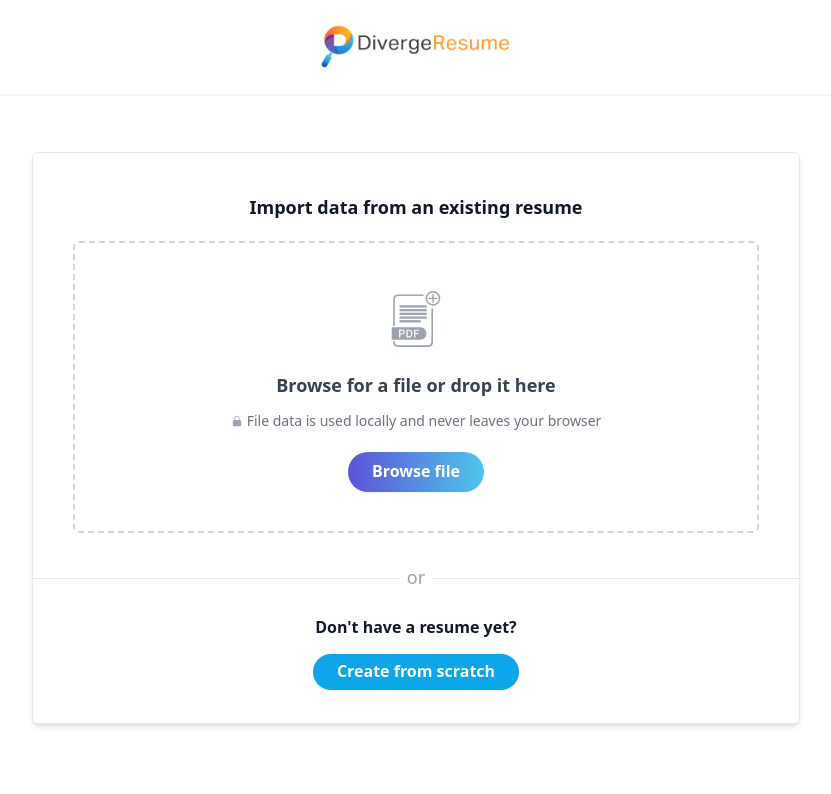
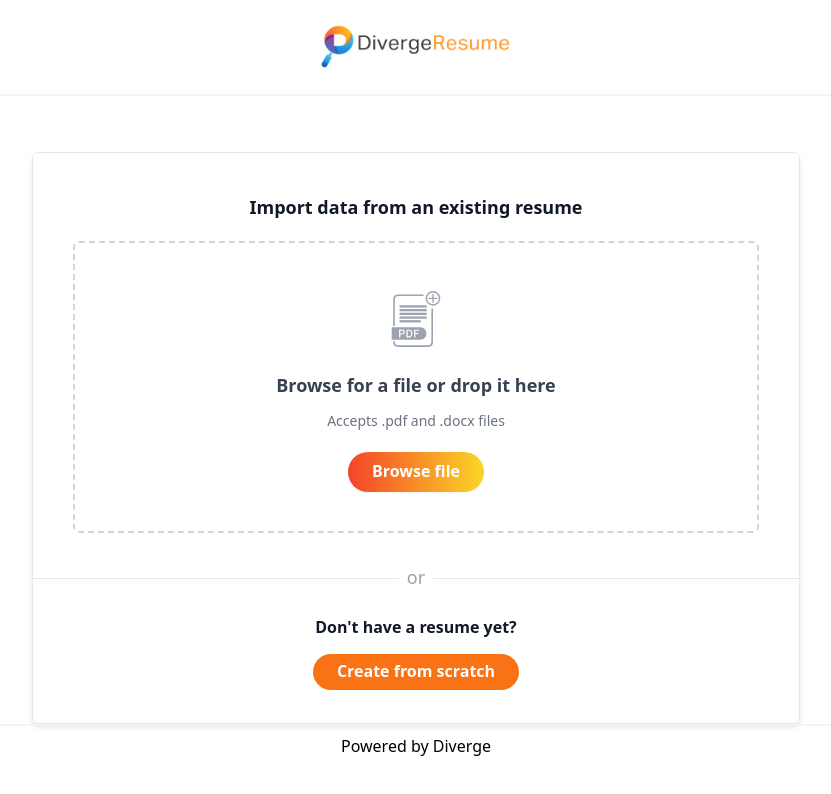
Before and after one commit to don-ibrhm/resumeEnhancer, a Next.js app: page /resume-import in a window 1280 px wide. Shown: the top 794 px of the page, without its empty margins (224-1055 px from the left). Built offline with nearby package versions, Linux system fonts and the light colour scheme.

Commit message:
graphical overhaul

```diff
--- /dev/null
+++ b/src/app/components/Footer.tsx
@@ -0,0 +1,7 @@
+"use client";
+
+export const Footer = () => {
+    return (
+        <footer className="bottom-0 h-10 py-2 border-t-2 border-gray-100 flex justify-center">Powered by Diverge</footer>
+    )
+}
--- a/src/app/components/Resume/ResumeControlBar.tsx
+++ b/src/app/components/Resume/ResumeControlBar.tsx
@@ -39,6 +39,7 @@ const ResumeControlBar = ({
         <MagnifyingGlassIcon className="h-5 w-5" aria-hidden="true" />
         <input
           type="range"
+          // className="bg-orange-500 rounded w-full h-3"
           min={0.5}
           max={1.5}
           step={0.01}
--- a/src/app/components/ResumeDropzone.tsx
+++ b/src/app/components/ResumeDropzone.tsx
@@ -148,9 +148,8 @@ export const ResumeDropzone = ({
             >
               Browse for a file or drop it here
             </p>
-            <p className="flex text-sm text-gray-500">
-              <LockClosedIcon className="mr-1 mt-1 h-3 w-3 text-gray-400" />
-              File data is used locally and never leaves your browser
+            <p className="flex text-sm text-gray-500 justify-center">
+              Accepts .pdf and .docx files
             </p>
           </>
         ) : (
--- a/src/app/components/ResumeForm/Form/InputGroup.tsx
+++ b/src/app/components/ResumeForm/Form/InputGroup.tsx
@@ -45,7 +45,7 @@ export const INPUT_CLASS_NAME =
   "mt-1 px-3 py-2 block w-full rounded-md border border-gray-300 text-gray-900 shadow-sm outline-none font-normal text-base";
 
 export const EDIT_BUTTON_CLASS_NAME =
-  "bg-blue-500 hover:bg-blue-400 rounded-full text-white px-4 py-2 bottom-4 right-4 col-span-6 h-12"
+  "bg-orange-500 hover:bg-orange-400 rounded-full text-white px-4 py-2 bottom-4 right-4 col-span-6 h-12"
 
 export const Button = <K extends string>({children, className, onClick, value}: ButtonProps<K>) => {
   const [isLoading, setIsLoading] = useState(false)
--- a/src/app/components/TopNavBar.tsx
+++ b/src/app/components/TopNavBar.tsx
@@ -13,8 +13,8 @@ export const TopNavBar = () => {
     <header
       aria-label="Site Header"
       className={cx(
-        "flex h-12 md:h-24 items-center border-b-2 border-gray-100 px-3 lg:px-12",
-        isHomePage && "bg-dot"
+        "flex h-16 md:h-24 items-center border-b-2 border-gray-100 px-3 lg:px-12",
+        // isHomePage && "bg-dot"
       )}
     >
       <div className="flex h-10 w-full items-center justify-center">
@@ -23,7 +23,7 @@ export const TopNavBar = () => {
           <Image
             src={logoSrc}
             alt="DivergeResEnhance Logo"
-            className="h-9 w-36 md:h-12 md:w-48"
+            className="h-10 w-40 md:h-12 md:w-48"
             priority
           />
         </Link>
--- a/src/app/globals.css
+++ b/src/app/globals.css
@@ -25,8 +25,8 @@
 }
 
 :root {
-  --theme-purple: #5d52d9;
-  --theme-blue: #4fc5eb;
+  --theme-purple: #f4442a;
+  --theme-blue: #fbd627;
   /* Keep the below variable names in sync with CSS_VARIABLES in globals-css.ts */
   --top-nav-bar-height: 3.5rem;
   --resume-control-bar-height: 3rem;
--- a/src/app/home/Hero.tsx
+++ b/src/app/home/Hero.tsx
@@ -13,12 +13,12 @@ export const Hero = () => {
           resume easily
         </h1>
         <p className="mt-3 text-lg lg:mt-5 lg:text-xl">
-          With this free, open-source, and powerful resume builder
+          The Ultimate CV Enhancer at your fingertip!
         </p>
         <Link href="/resume-import" className="btn-primary mt-6 lg:mt-14">
           Create Resume <span aria-hidden="true">→</span>
         </Link>
-        <p className="ml-6 mt-3 text-sm text-gray-600">No sign up required</p>
+        <p className="mt-3 ml-0 md:ml-7 text-sm text-gray-600">No sign up required</p>
       </div>
       <FlexboxSpacer maxWidth={100} minWidth={50} className="hidden lg:block" />
       <div className="mt-6 flex justify-center lg:mt-4 lg:block lg:grow">
--- a/src/app/home/Steps.tsx
+++ b/src/app/home/Steps.tsx
@@ -1,13 +1,13 @@
 const STEPS = [
-  { title: "Add a resume pdf", text: "or create from scratch," },
-  { title: "Enhance your resume", text: "preview and make edits," },
-  { title: "Download as pdf", text: "and apply with confidence." },
+  { title: "Upload your Resume", text: "or create one from scratch." },
+  { title: "Optimize your CV with AI", text: "then preview and fine-tune changes." },
+  { title: "Export as pdf", text: "and apply with confidence." },
 ];
 
 export const Steps = () => {
   return (
-    <section className="mx-auto mt-8 rounded-2xl bg-sky-50 bg-dot px-8 pb-12 pt-10 lg:mt-2">
-      <h1 className="text-center text-3xl font-bold">3 Simple Steps</h1>
+    <section className="mx-auto mt-8 rounded-2xl bg-orange-50 bg-dot px-8 pb-12 pt-10 lg:mt-2">
+      <h1 className="text-center text-3xl font-bold">Transform your Resume with AI in <span className="text-primary">THREE</span> simple steps</h1>
       <div className="mt-8 flex justify-center">
         <dl className="flex flex-col gap-y-10 lg:flex-row lg:justify-center lg:gap-x-20">
           {STEPS.map(({ title, text }, idx) => (
--- a/src/app/layout.tsx
+++ b/src/app/layout.tsx
@@ -1,6 +1,7 @@
 import "globals.css";
 import { TopNavBar } from "components/TopNavBar";
 import { Analytics } from "@vercel/analytics/react";
+import { Footer } from "components/Footer";
 
 export const metadata = {
   title: "DivergeResEnhance - Based on OpenResume",
@@ -19,6 +20,7 @@ export default function RootLayout({
         <TopNavBar />
         {children}
         <Analytics />
+        <Footer />
       </body>
     </html>
   );
--- a/src/app/lib/redux/settingsSlice.ts
+++ b/src/app/lib/redux/settingsSlice.ts
@@ -36,7 +36,7 @@ export type GeneralSetting = Exclude<
   "formToShow" | "formToHeading" | "formsOrder" | "showBulletPoints"
 >;
 
-export const DEFAULT_THEME_COLOR = "#38bdf8"; // sky-400
+export const DEFAULT_THEME_COLOR = "orange"; // sky-400
 export const DEFAULT_FONT_FAMILY = "Roboto";
 export const DEFAULT_FONT_SIZE = "11"; // text-base https://tailwindcss.com/docs/font-size
 export const DEFAULT_FONT_COLOR = "#171717"; // text-neutral-800
--- a/src/app/page.tsx
+++ b/src/app/page.tsx
@@ -6,7 +6,7 @@ import { QuestionsAndAnswers } from "home/QuestionsAndAnswers";
 
 export default function Home() {
   return (
-    <main className="mx-auto max-w-screen-2xl bg-dot px-8 pb-32 text-gray-900 lg:px-12">
+    <main className="mx-auto max-w-screen-2xl bg-dot px-8 pb-16 text-gray-900 lg:px-12">
       <Hero />
       <Steps />
       {/* <Features />
--- a/src/app/resume-import/page.tsx
+++ b/src/app/resume-import/page.tsx
@@ -96,7 +96,7 @@ const SectionWithHeadingAndCreateButton = ({
       <div className="mt-5">
         <Link
           href="/resume-builder"
-          className="outline-theme-blue rounded-full bg-sky-500 px-6 pb-2 pt-1.5 text-base font-semibold text-white"
+          className="outline-theme-blue rounded-full bg-orange-500 px-6 pb-2 pt-1.5 text-base font-semibold text-white"
         >
           {buttonText}
         </Link>
```
